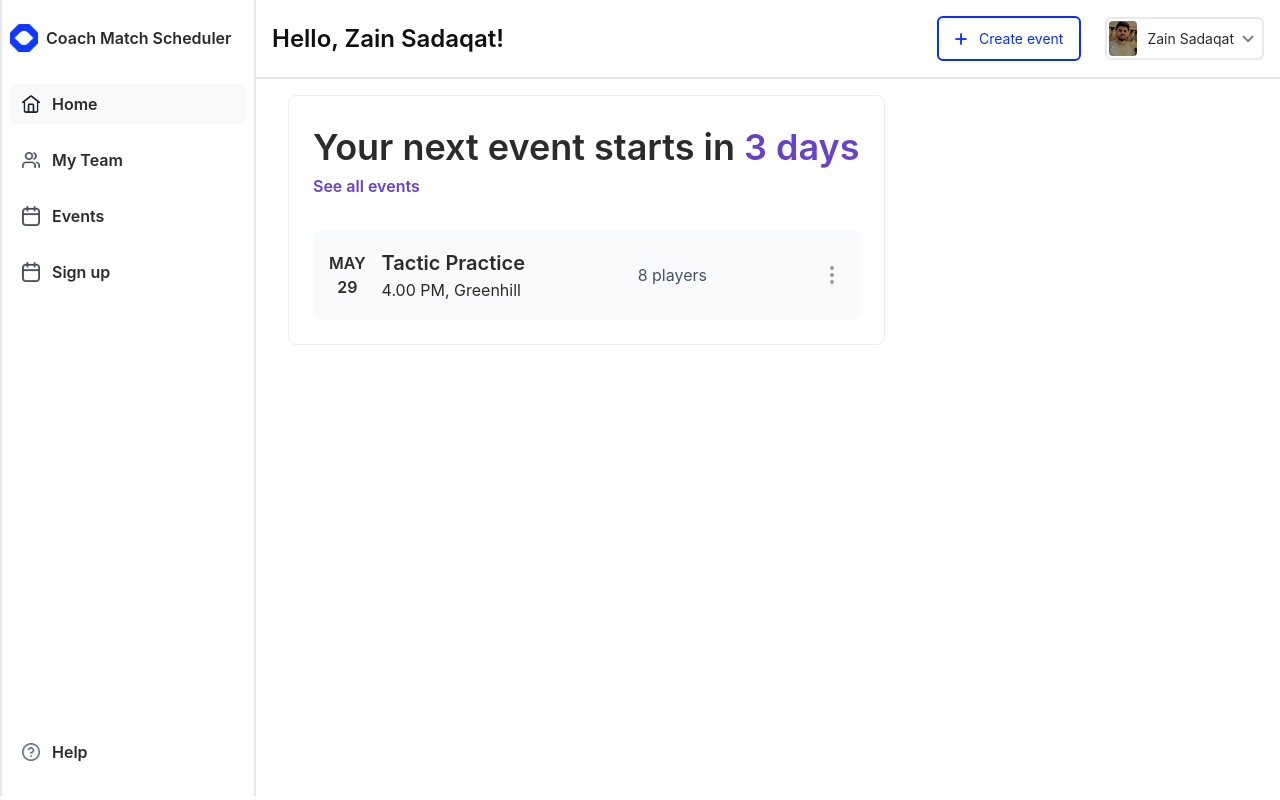
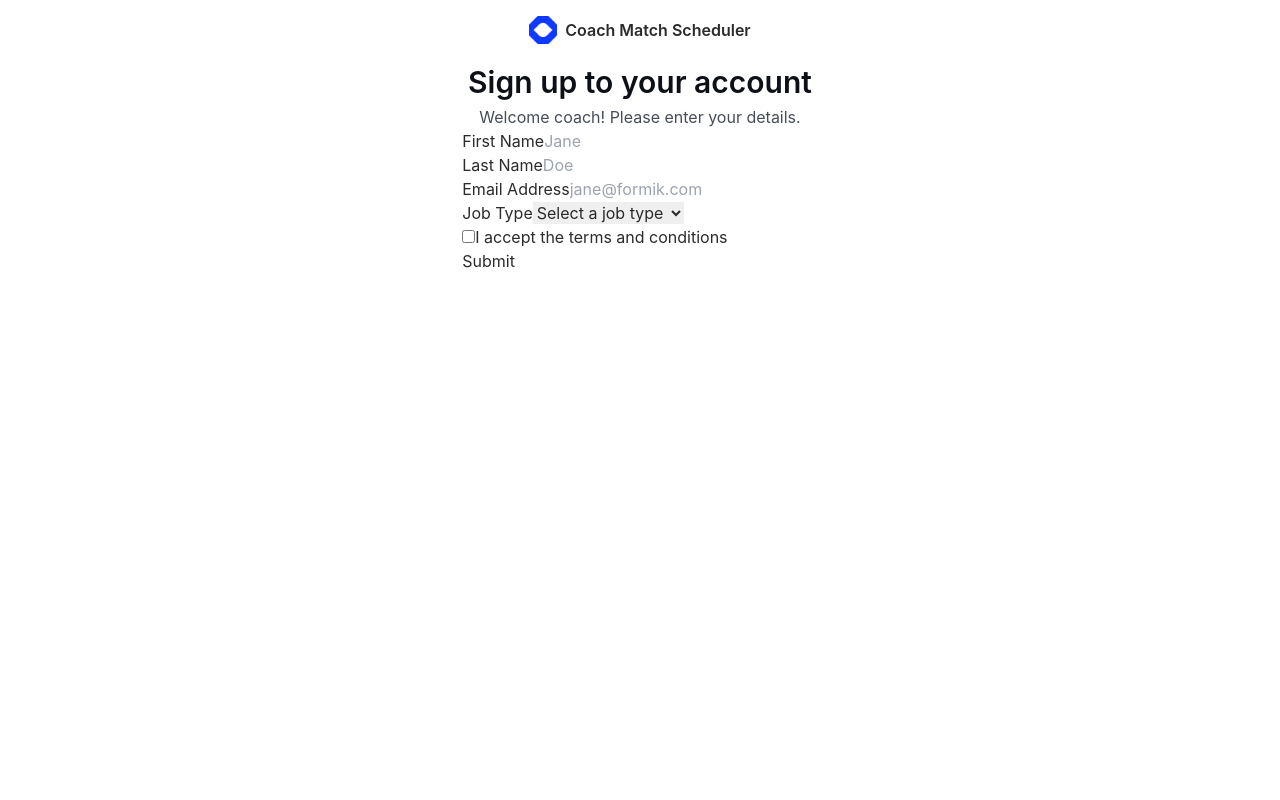
Before and after one commit to zainsadaqat/coach-match-scheduler, a React (Vite) app in the folder frontend/: page / in a window 1280 px wide. Built offline with nearby package versions, Linux system fonts and the light colour scheme.

Commit message:
Show registeration screen

```diff
--- a/frontend/src/App.tsx
+++ b/frontend/src/App.tsx
@@ -12,8 +12,10 @@ import TopMenubar from './components/TopMenubar';
 import CreateEventScreen from './screens/CreateEventScreen';
 
 function App() {
+  const user = false;
   return (
     <>
+      {user ? (
         <section className="">
           <div className="layout-wrapper">
             <div className="layout-container">
@@ -36,6 +38,9 @@ function App() {
             </div>
           </div>
         </section>
+      ) : (
+        <RegisterScreen />
+      )}
     </>
   );
 }
```
Lines whose indentation alone changed are shown as unchanged.
